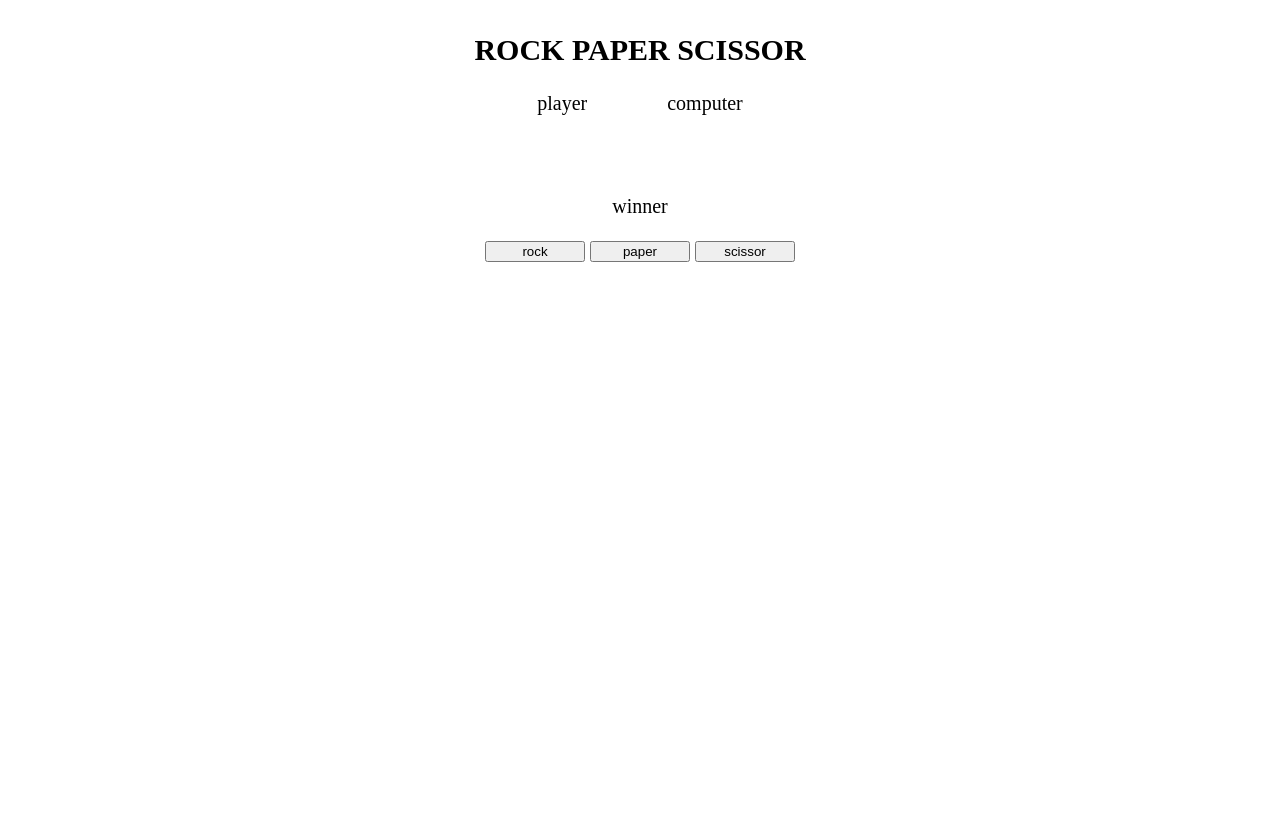
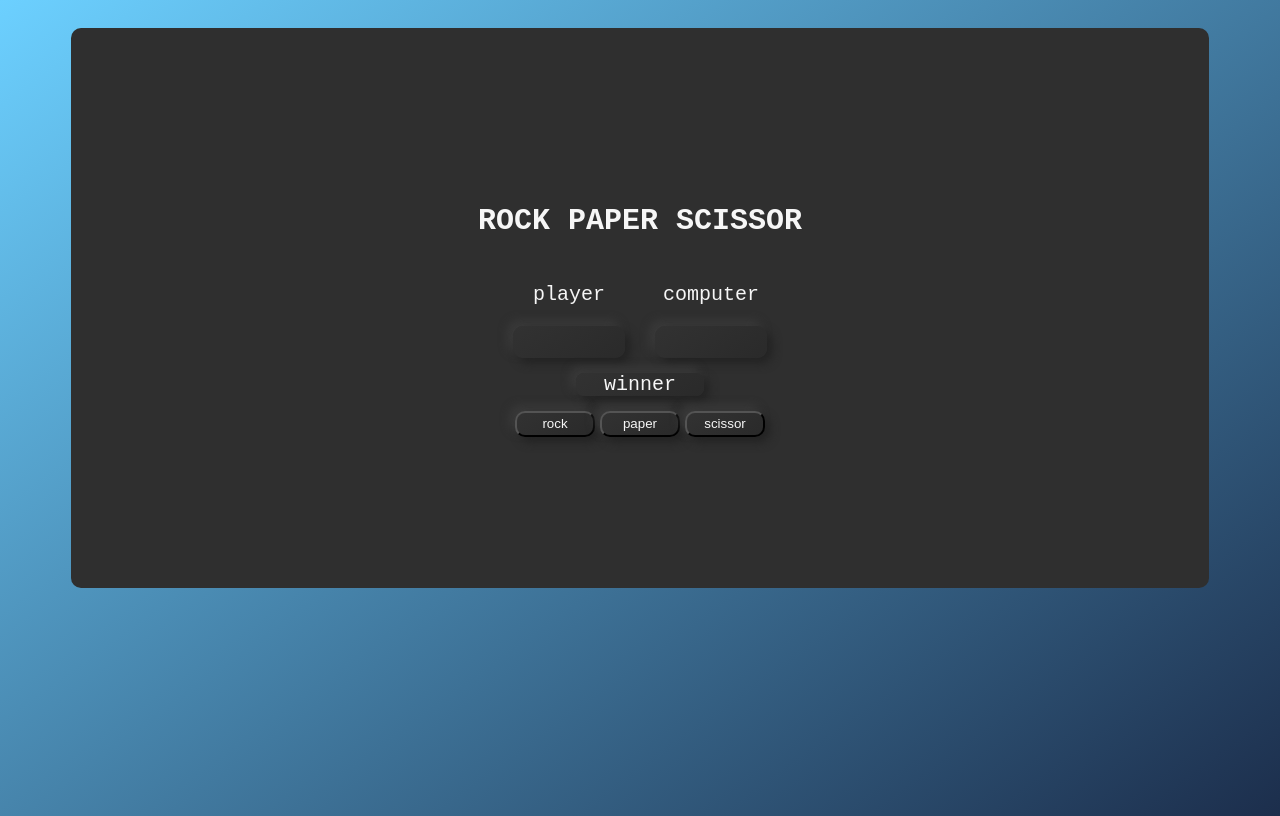
Before and after one commit to FiereEinar/Rock-Paper-Scissors, a plain HTML site: page index.html in a window 1280 px wide. Drawn offline with Linux system fonts and the light colour scheme.

Commit message:
added styles

```diff
--- a/index.html
+++ b/index.html
@@ -7,22 +7,22 @@
 
   <title>HTML</title>
 
-  <!-- HTML -->
-
-  <!-- Custom Styles -->
   <link rel="stylesheet" href="style.css">
 </head>
 
 <body>
+
   <div class="container">
     <h2>ROCK PAPER SCISSOR</h2>
-    <div class="users">
-      <p>player</p>
-      <p>computer</p>
-    </div>
     <div class="choiceContainer">
-      <p class="playerChoice"></p>
-      <p class="computerChoice"></p>
+      <div class="playerContainer">
+        <p>player</p>
+        <div class="playerChoice"></div>
+      </div>
+      <div class="computerContainer">
+        <p>computer</p>
+        <div class="computerChoice"></div>
+      </div>
     </div>
     <label class="label" id="score">winner</label>
     <div class="buttonContainer">
@@ -32,7 +32,6 @@
     </div>
   </div>
 
-  <!-- Project -->
   <script src="main.js"></script>
 </body>
 </html>
--- a/style.css
+++ b/style.css
@@ -1,35 +1,76 @@
 body {
-    font-size: 15pt;
+  background: rgb(28,46,76);
+  background: linear-gradient(324deg, rgba(28,46,76,1) 0%, rgba(108,208,255,1) 100%);
+  font-size: 15pt;
+  font-family: 'Courier New', Courier, monospace;
+  color: #F6F6F6;
+  background-repeat: no-repeat;
+  height: 100vh;
+  display: flex;
+  justify-content: center;
+  align-content: center;
 }
+
 .container {
   display: flex;
   flex-direction: column;
   text-align: center;
   justify-content: center;
   align-content: center;
+  background-color: #2F2F2F;
+  width: 90%;
+  height: 70%;
+  margin-top: 20px;
+  border-radius: 10px;
 }
+
+.buttonContainer {
+  display: flex;
+  justify-content: center;
+  align-content: center;
+  gap: 5px;
+}
+
 button{
-  width: 100px;
+  width: 5rem;
+  height: 1.6rem;
+  cursor: pointer;
+  border-radius: 10px;
+  background: linear-gradient(145deg, #323232, #2a2a2a);
+  box-shadow:  5px 5px 10px #232323,
+             -5px -5px 10px #3b3b3b;
+  color: #F6F6F6;
+}
 
-}
-.users {
-  display: flex;
-  flex-direction: row;
-  justify-content: center;
-
-}
 .choiceContainer {
   display: flex;
   flex-direction: row;
   justify-content: center;
+  gap: 30px;
 
 }
-.users > p {
-  margin: 0 40px;
+
+.playerContainer, .computerContainer {
+  width: 7rem;
 }
-.choiceContainer > p {
-  margin: 30px;
+
+.playerChoice, .computerChoice {
+  height: 2rem;
+  border-radius: 10px;
+  background: linear-gradient(145deg, #323232, #2a2a2a);
+  box-shadow:  5px 5px 10px #232323,
+             -5px -5px 10px #3b3b3b;
+  display: flex;
+  justify-content: center;
+  align-items: center;
 }
+
 label {
-  margin: 20px;
+  margin: 15px;
+  background: linear-gradient(145deg, #323232, #2a2a2a);
+  box-shadow:  5px 5px 10px #232323,
+             -5px -5px 10px #3b3b3b;
+  width: 8rem;
+  align-self: center;
+  border-radius: 8px;
 }
```
